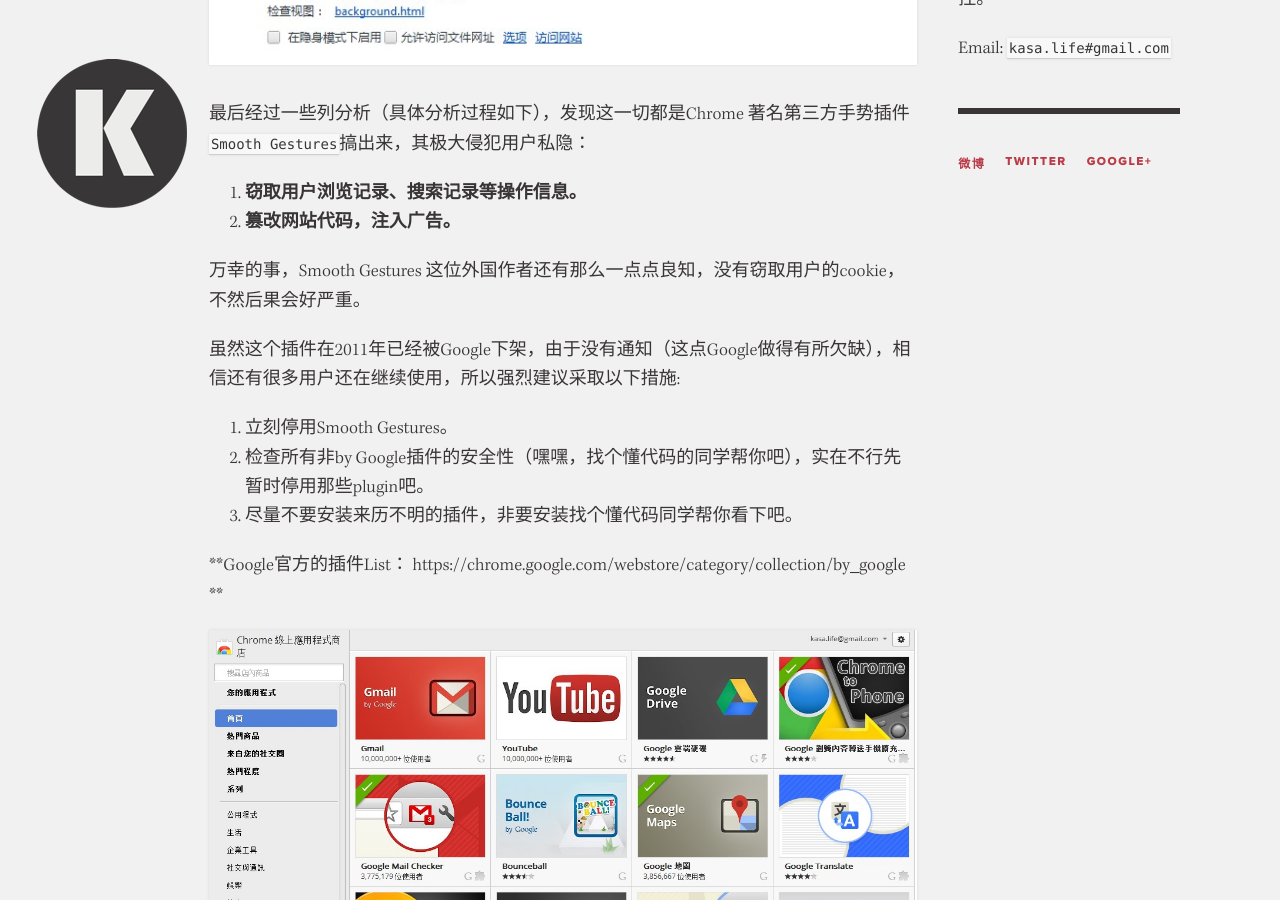
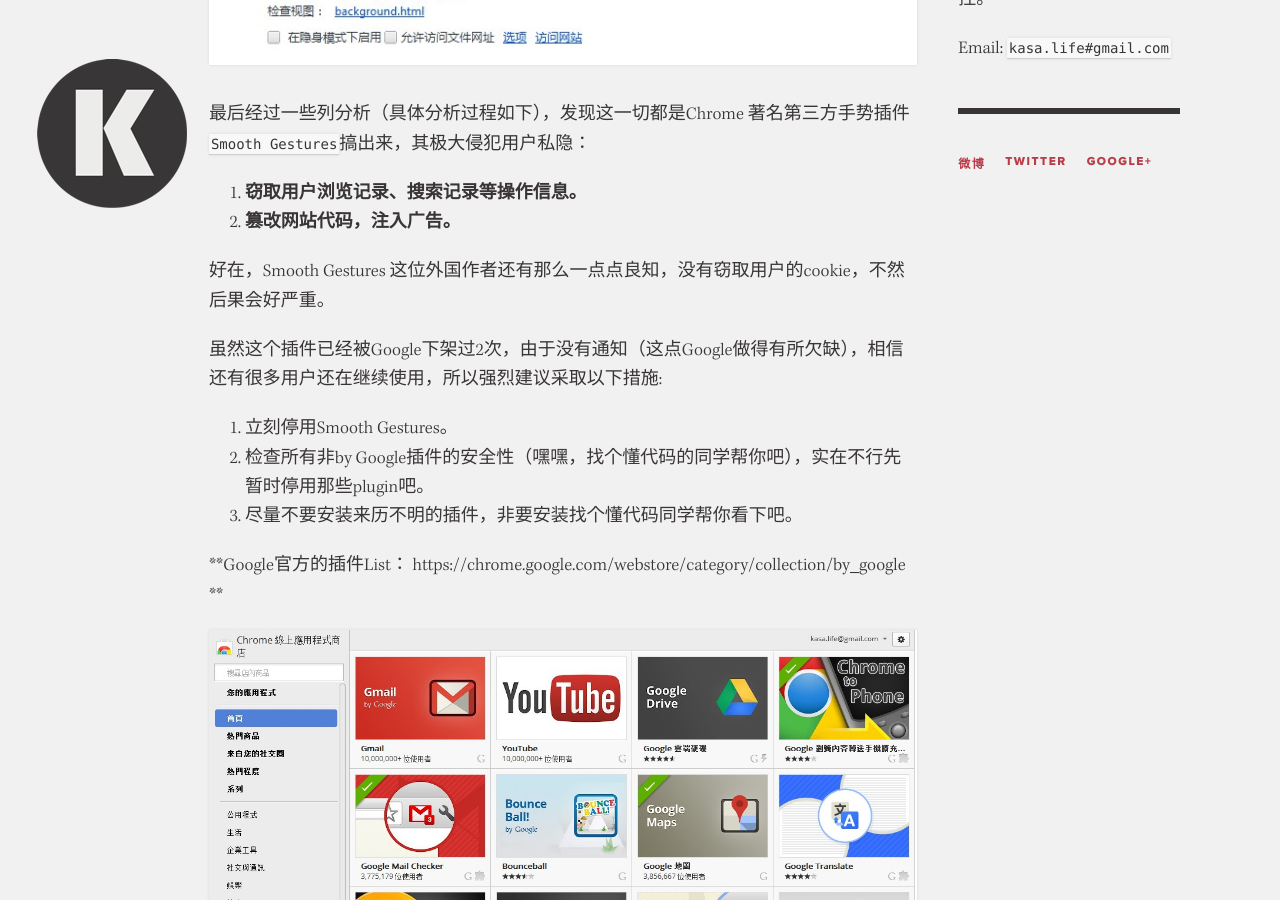
Before and after one commit to kenny2qi/kenny2qi.github.com, a Jekyll site: the page built from _posts/2012-10-27-chrome-plugin-privacy-issues.md, in a window 1280 px wide and 900 px high, scrolled down 1239 px. Built offline with Jekyll 4.4.1, drawn with Linux system fonts in a browser that asks for light colours; nearby versions of some CDN libraries; Markdown is read by kramdown in place of the engine named in the settings; comment, search, counter and statistics services are not loaded.

Commit message:
update post

```diff
--- a/_posts/2012-10-27-chrome-plugin-privacy-issues.md
+++ b/_posts/2012-10-27-chrome-plugin-privacy-issues.md
@@ -19,9 +19,9 @@
 1. **窃取用户浏览记录、搜索记录等操作信息。**
 2. **篡改网站代码，注入广告。**
 
-万幸的事，Smooth Gestures 这位外国作者还有那么一点点良知，没有窃取用户的cookie，不然后果会好严重。
+好在，Smooth Gestures 这位外国作者还有那么一点点良知，没有窃取用户的cookie，不然后果会好严重。
 
-虽然这个插件在2011年已经被Google下架，由于没有通知（这点Google做得有所欠缺），相信还有很多用户还在继续使用，所以强烈建议采取以下措施:
+虽然这个插件已经被Google下架过2次，由于没有通知（这点Google做得有所欠缺），相信还有很多用户还在继续使用，所以强烈建议采取以下措施:
 
 1. 立刻停用Smooth Gestures。
 2. 检查所有非by Google插件的安全性（嘿嘿，找个懂代码的同学帮你吧），实在不行先暂时停用那些plugin吧。
```
